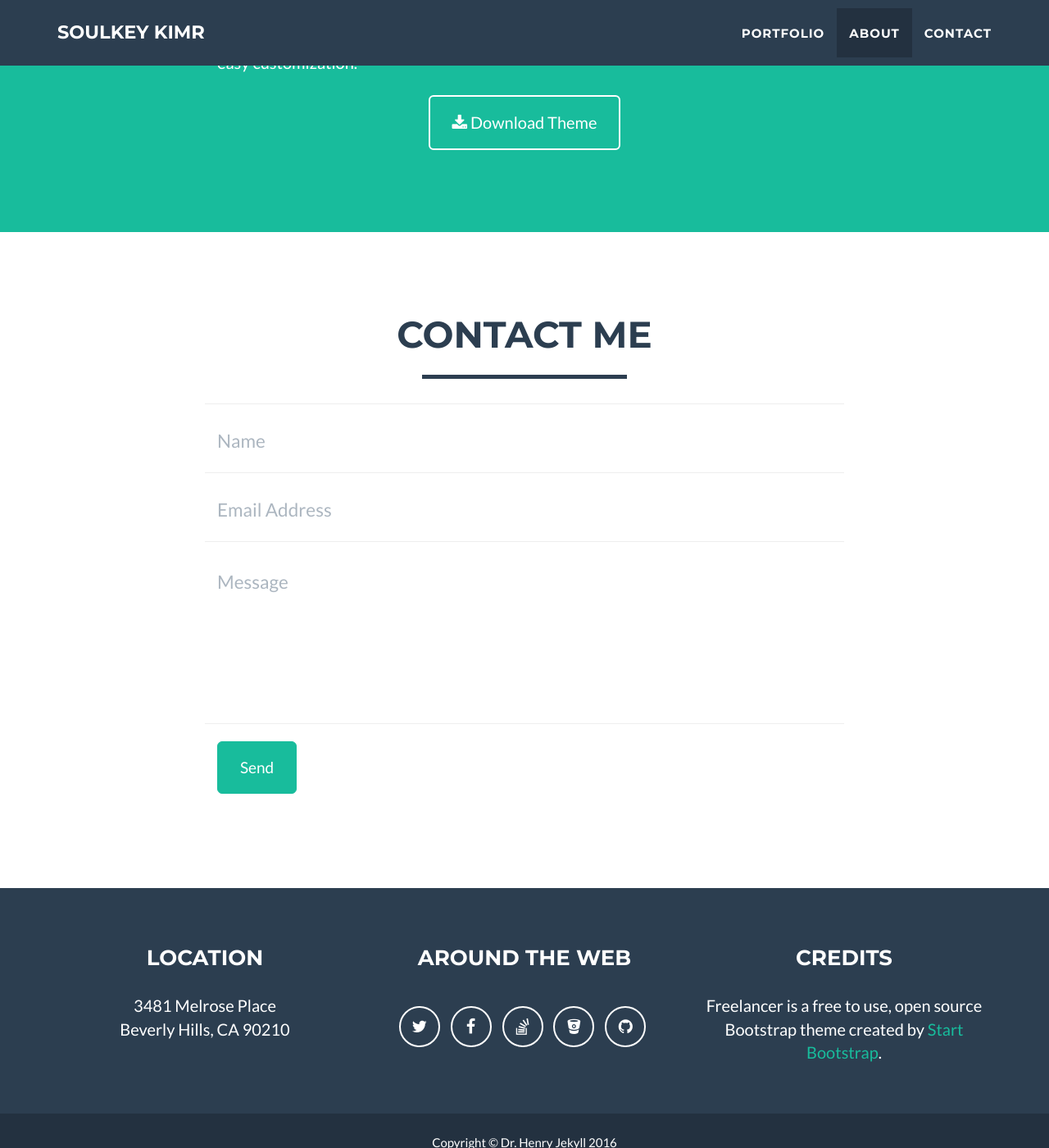
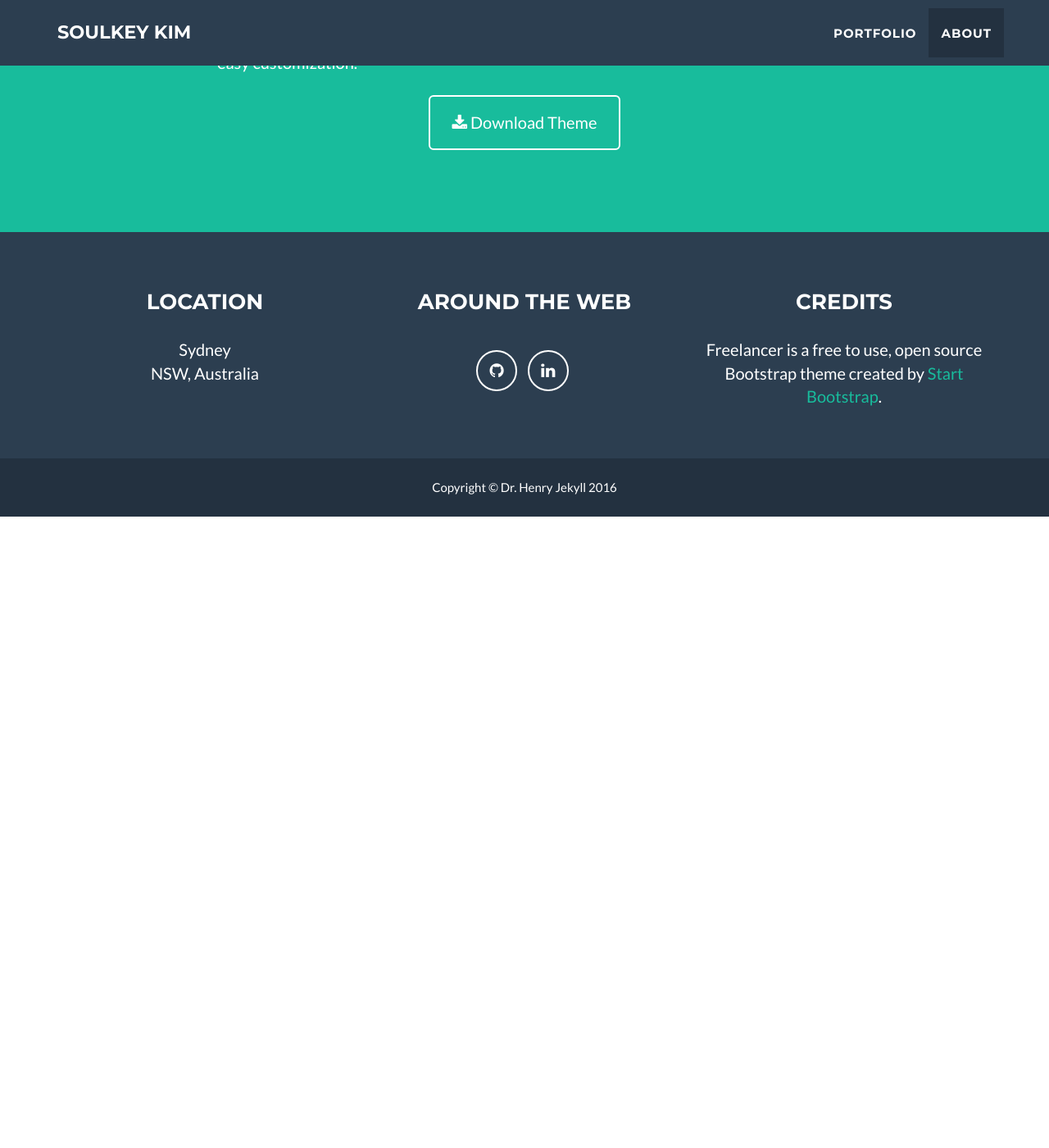
Before and after one commit to soulkeykim/soulkeykim.github.io, a Jekyll site: the page built from index.html, in a window 1280 px wide and 1400 px high, scrolled down 1955 px. Shown: the whole window at 82% size. Built offline with Jekyll 4.4.1, drawn with Linux system fonts in a browser that asks for light colours; after the commit the page ends 2585 px from its top, so only the background shows below that; some of the changed text lies outside the part shown.

Commit message:
Second Update

```diff
--- a/_config.yml
+++ b/_config.yml
@@ -1,5 +1,5 @@
 # Site settings
-title: Soulkey Kimr
+title: Soulkey Kim
 email: soulkey@gmal.com
 url: https://soulkeykim.github.io
 description: "Write an awesome description for your new site here. You can edit this line in _config.yml. It will appear in your document head meta (for Google search results) and in your feed.xml site description."
@@ -16,7 +16,6 @@ bing_verify:
 # - static : pass through formspree.io to validate email sending
 # - disqus : replace contact form by disqus thread
 # - comment the line below if you want to stick with the default PHP contact form
-contact: static
 
 # If you use disqus you need disqus shortname
 # https://help.disqus.com/customer/portal/articles/466208
@@ -38,21 +37,14 @@ footer:
 
 # Social networks usernames (many more available: google-plus, flickr, dribbble, pinterest, instagram, tumblr, linkedin, etc.)
 social:
-  - title: twitter
-    url: http://twitter.com/jekyllrb
-  - title: facebook
-    url:
-  - title: stack-overflow
-    url: http://stackoverflow.com/questions/tagged/jekyll
-  - title: bitbucket
-    url: http://bitbucket.org/jekyll
   - title: github
-    url: http://github.com/jekyll
-
+    url: http://github.com/soulkeykim
+  - title: linkedin
+    url: https://au.linkedin.com/in/soulkey
 # Postal address (add as many lines as necessary)
 address:
-  - line: 3481 Melrose Place
-  - line: Beverly Hills, CA 90210
+  - line: Sydney
+  - line: NSW, Australia
 
 # Credits content
 credits: 'Freelancer is a free to use, open source Bootstrap theme created by <a href="http://startbootstrap.com">Start Bootstrap</a>.'
--- a/_includes/nav.html
+++ b/_includes/nav.html
@@ -24,9 +24,6 @@
                     <li class="page-scroll">
                         <a href="#about">About</a>
                     </li>
-                    <li class="page-scroll">
-                        <a href="#contact">Contact</a>
-                    </li>
                 </ul>
             </div>
             <!-- /.navbar-collapse -->
--- a/_layouts/default.html
+++ b/_layouts/default.html
@@ -7,14 +7,6 @@
     {% include portfolio_grid.html %}
     {% include about.html %}
 
-    {% if site.contact == "static" %}
-    {% include contact_static.html %}
-    {% elsif site.contact == "disqus" %}
-    {% include contact_disqus.html %}
-    {% else %}
-    {% include contact.html %}
-    {% endif %}
-
     {% include footer.html %}
     {% include modals.html %}
     {% include js.html %}
```
